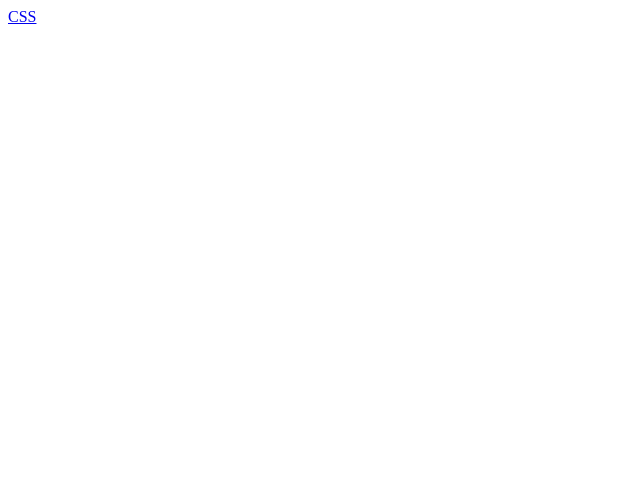
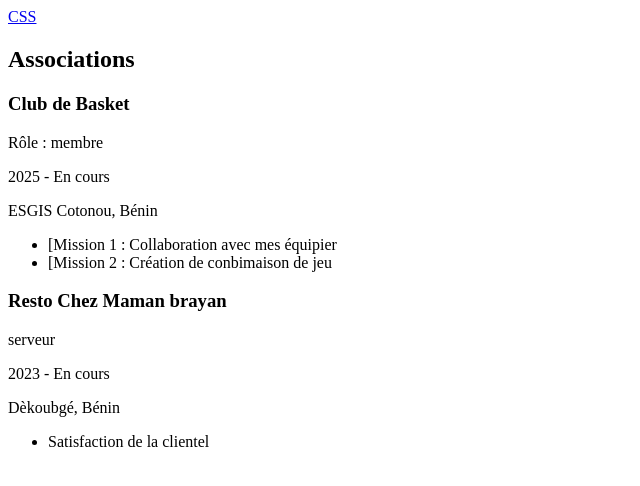
Before and after one commit to fernand-crypto/mon-cv, a plain HTML site: page index.html in a window 1280 px wide. Shown: the whole page, without its empty margins (0-640 px from the left). Drawn offline with Linux system fonts and the light colour scheme.

Commit message:
mise en place de la section associations

```diff
--- a/index.html
+++ b/index.html
@@ -7,5 +7,42 @@
 </head>
 <body>
     <a href="style.css">CSS</a>
+
+    <section id="associations">
+    <!-- Bloc réservé aux associations -->
+    <h2>Associations</h2>
+
+    <article class="association">
+        <!-- <article> : une association = un bloc indépendant, répété pour chaque association -->
+        <h3>Club de Basket</h3>
+        <!-- Nom de l'association -->
+
+        <p class="role">Rôle : membre </p>
+        <!-- Ton rôle -->
+
+        <p class="periode">2025 - En cours</p>
+        <!-- Période -->
+
+        <p class="lieu">ESGIS Cotonou, Bénin</p>
+        <!-- Lieu -->
+
+        <ul>
+            <li>[Mission 1 : Collaboration avec mes équipier</li>
+            <li>[Mission 2 : Création de conbimaison de jeu</li>
+        </ul>
+        <!-- <ul>/<li> : liste à puces de tes missions -->
+    </article>
+
+    <article class="association">
+        <h3>Resto Chez Maman brayan</h3>
+        <p class="role">serveur</p>
+        <p class="periode">2023 - En cours </p>
+        <p class="lieu">Dèkoubgé, Bénin</p>
+        <ul>
+            <li>Satisfaction de la clientel </li>
+        </ul>
+    </article>
+</section>
+
 </body>
 </html>
```
